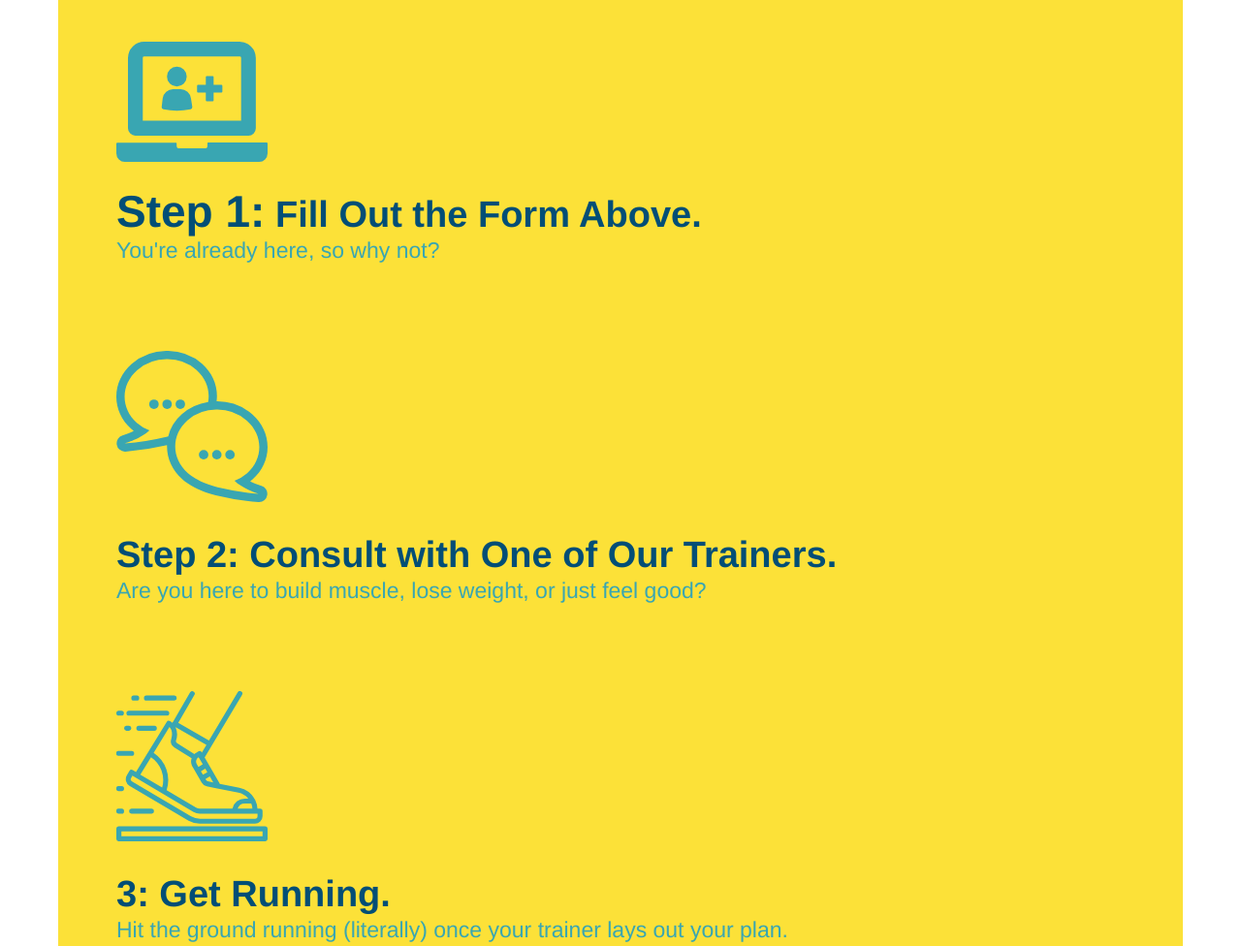
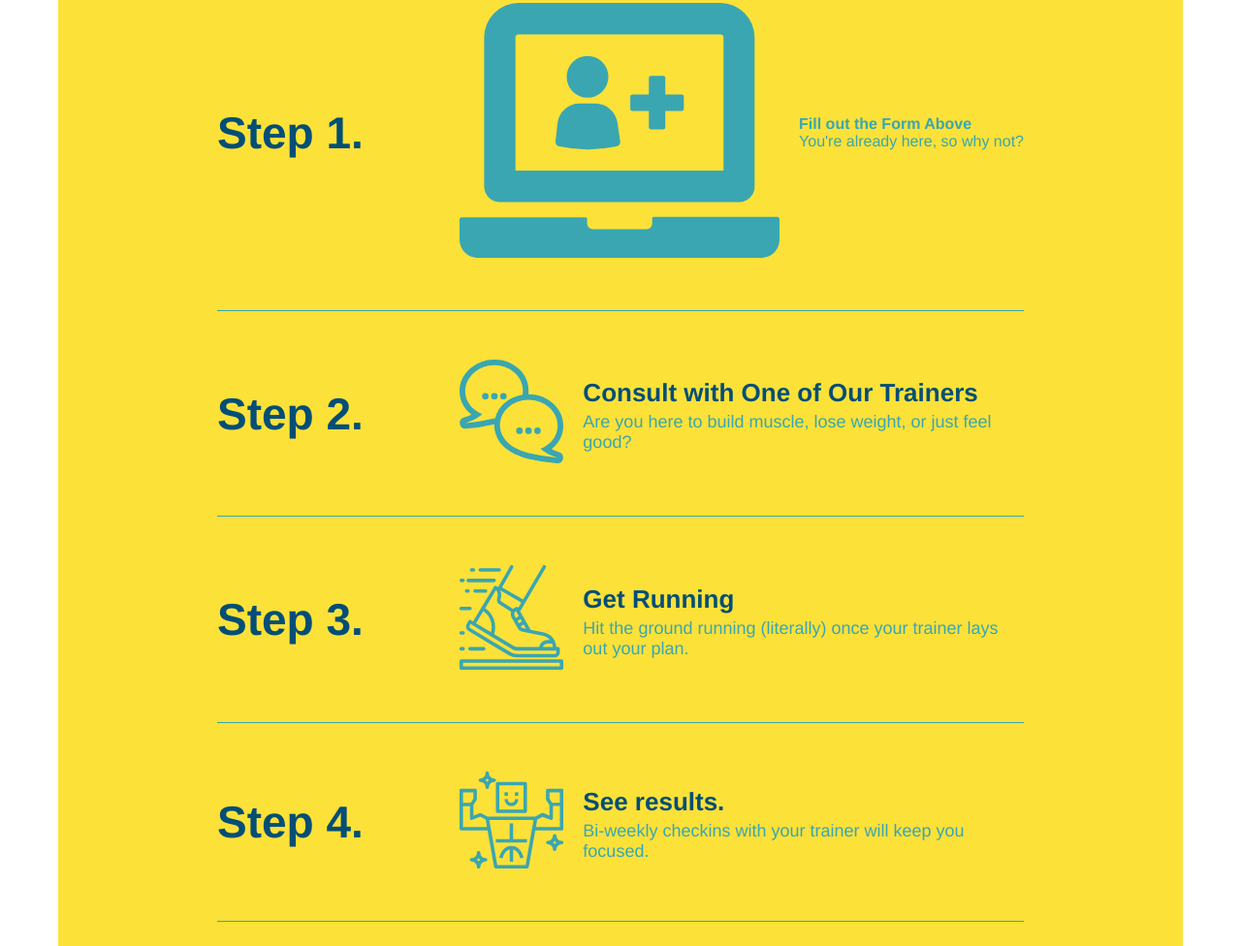
Before and after one commit to sammcowen/run-buddy, a plain HTML site: page index.html in a window 1280 px wide. Shown: the part 1419-2395 px from the top of the page at 97% size. Drawn offline with Linux system fonts and the light colour scheme.

Commit message:
added flexbox to steps

```diff
--- a/assets/css/style.css
+++ b/assets/css/style.css
@@ -144,28 +144,52 @@ section {
 .steps {
         background: #fce138;
 }
+.step {
+    margin: 50px auto;
+    padding-bottom: 50px;
+    width: 80%;
+    border-bottom: 1px solid #39a6b2;
+    display: flex;
+    flex-wrap: wrap;
+    align-items: center;
+    justify-content: space-between;
+  }
+  .step-img {
+      flex: 1 12%;
+      margin-right: 20px;
+  }
+  .step-img img {
+      max-width: 100%;
+  }
+  .step-text {
+      flex: 12;
+  }
+  .step-info {
+      flex: 2 70%;
+      display: flex;
+      flex-wrap: wrap;
+      align-items: center;
+  }
 
-.steps div {
-    margin-bottom: 80px;
+
+
+.step h3 {
+    color:#024e76;
+    font-size: 46px;
+    flex: 1 30%;
 
 }
-.steps img {
-    width: 15%;
-    margin: 10px 0;
-}
-.steps h3 {
-    color:#024e76;
-    font-size: 46px;
-    margin-top: 10px;
-}
-.steps p {
+.step-text p {
     color: #39a6b2;
-    font-size: 23px;
+    font-size: 18px;
 
 }
-.steps span {
-    font-size: 38px;
+.step-text h4 {
+    font-size: 26px;
+    line-height: 1.5;
+    color: #024e76;
 }
+
 
 .section-title {
     padding-bottom: 20px;
--- a/index.html
+++ b/index.html
@@ -88,28 +88,54 @@
             <div class="flex-row">
              <h2 class="section-title secondary-border" >What You Do</h2>
             </div>
-             <div>
+            <div class="step">
+                 <h3>Step 1.</h3>
+                 <div class="step-info">
+                     <div class="step-img">
                         <img src="./assets/images/step-1.svg" alt="" />
-                 <h3>Step 1:<span>  Fill Out the Form Above.</span></h3>
+                     </div>
+                     <div class="step=text">
+                         <h4>Fill out the Form Above</h4>
                          <p>You're already here, so why not?</p>
             </div>
+          </div>
+        </div>
 
-             <div>
+             <div class="step">
+                 <h3>Step 2.</h3>
+                 <div class="step-info">
+                     <div class="step-img">
                         <img src="./assets/images/step-2.svg" alt="" />
-                 <h3><span>Step 2: Consult with One of Our Trainers.</span></h3>
+                        </div>
+                        <div class="step-text">
+                            <h4>Consult with One of Our Trainers</h4>
                             <p>Are you here to build muscle, lose weight, or just feel good?</p>
                         </div>
-
-             <div>
+                      </div>
+                    </div>
+             <div class="step">
+                 <h3>Step 3.</h3>
+                 <div class="step-info">
+                     <div class="step-img">
                         <img src="./assets/images/step-3.svg" alt="" />
-                 <h3><span> 3: Get Running.</span></h3>
+                     </div>
+                       <div class="step-text">
+                           <h4>Get Running</h4>
                            <p>Hit the ground running (literally) once your trainer lays out your plan.</p>
                         </div>
-
-             <div>
+                    </div>
+                  </div>
+             <div class="step">
+                 <h3>Step 4.</h3>
+                 <div class="step-info">
+                     <div class="step-img">
                  <img src="./assets/images/step-4.svg" alt="" />
-                 <h3><span>Step 4: See results.</span></h3>
+                 </div>
+                 <div class="step-text">
+                 <h4> See results.</h4>
                  <p>Bi-weekly checkins with your trainer will keep you focused.</p>
+             </div>
+           </div>
          </div>
         </section>
 
```
Lines whose indentation alone changed are shown as unchanged.
